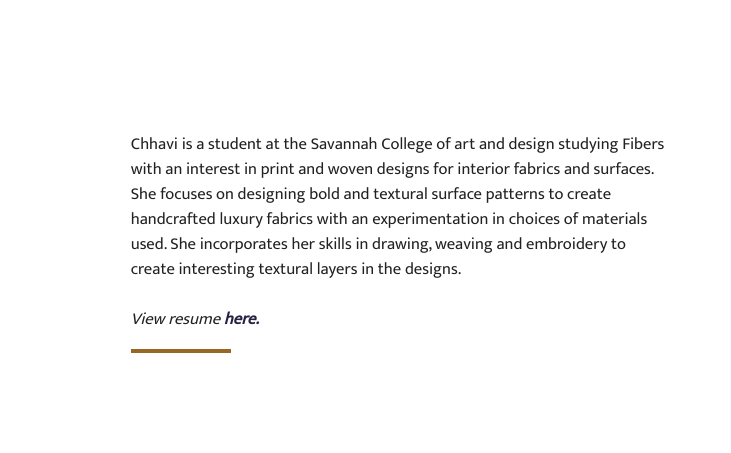
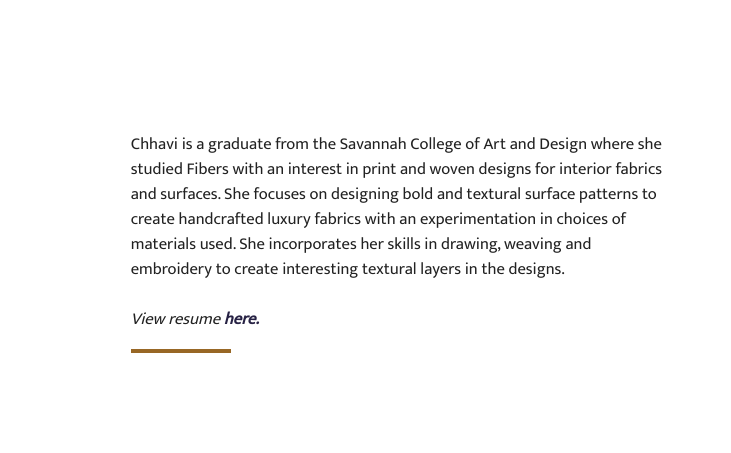
Before and after one commit to chhavikashyap/portfolio, a plain HTML site: page index.html in a window 1280 px wide. Shown: the part 1020-1473 px from the top of the page, 0-731 px from the left. Drawn offline with nearby package versions, Linux system fonts and the light colour scheme.

Commit message:
Update index.html

```diff
--- a/index.html
+++ b/index.html
@@ -64,7 +64,7 @@
         <div class="about container container-row">
           <div class="about-text-div col-7">
             <p class="about-text ">
-                Chhavi is a student at the Savannah College of art and design studying
+                Chhavi is a graduate from the Savannah College of Art and Design where she studied
                  Fibers with an interest in print and woven designs for interior fabrics
                  and surfaces. She focuses on designing bold and textural surface patterns
                  to create handcrafted luxury fabrics with an experimentation in choices of
```
